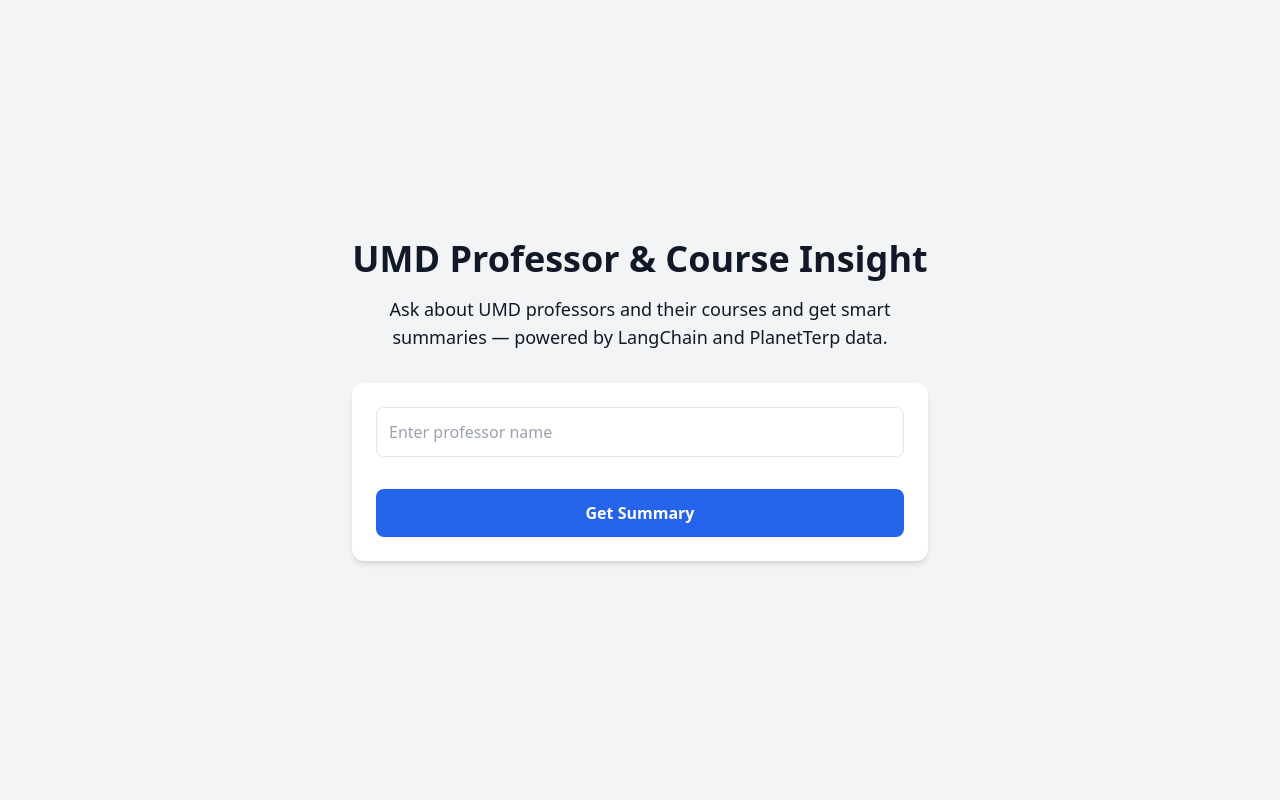
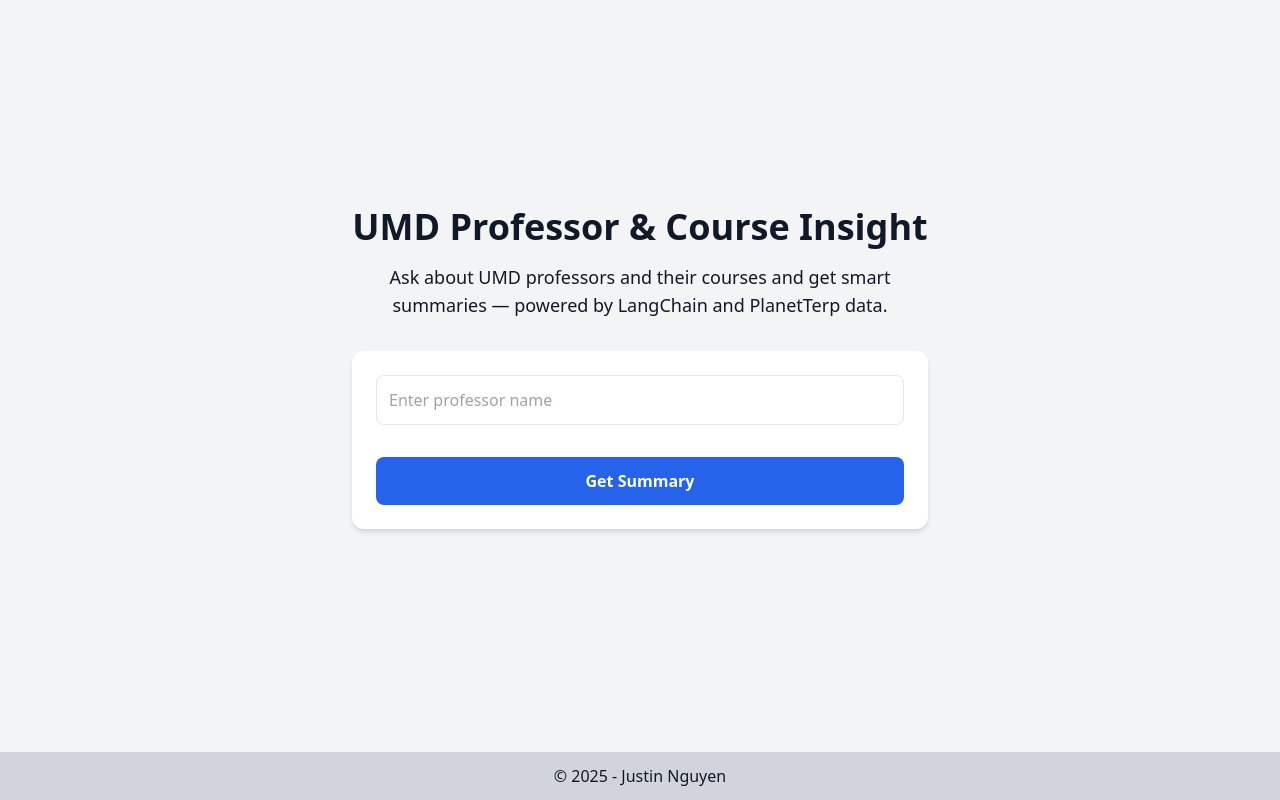
Before and after one commit to justinn123/UMD-Prof-Summarizer, a Flask app: page / in a window 1280 px wide. Run offline with Flask 3, Linux system fonts and the light colour scheme; some libraries are stand-ins or nearby versions.

Commit message:
added footer

```diff
--- a/app/templates/index.html
+++ b/app/templates/index.html
@@ -9,7 +9,7 @@
 </head>
 
 <body class="bg-gray-100 text-gray-900">
-  <div class="min-h-screen flex flex-col items-center justify-center px-4">
+  <div class="min-h-screen flex flex-col items-center justify-center px-4 pb-16">
     <!-- Header -->
     <h1 class="text-4xl font-bold mb-4 text-center">UMD Professor & Course Insight</h1>
     <p class="text-lg text-center mb-8 max-w-xl">
@@ -99,6 +99,8 @@
     {% if error %}
     <p class="mb-4 text-red-500">{{ error }}</p>
     {% endif %}
+    <p class="fixed bottom-0 text-center w-full bg-gray-300 p-3">&copy; <span id="year"></span> - Justin Nguyen</p>
+    <script>document.getElementById("year").textContent = new Date().getFullYear()</script>
 </body>
 
 </html>
```
